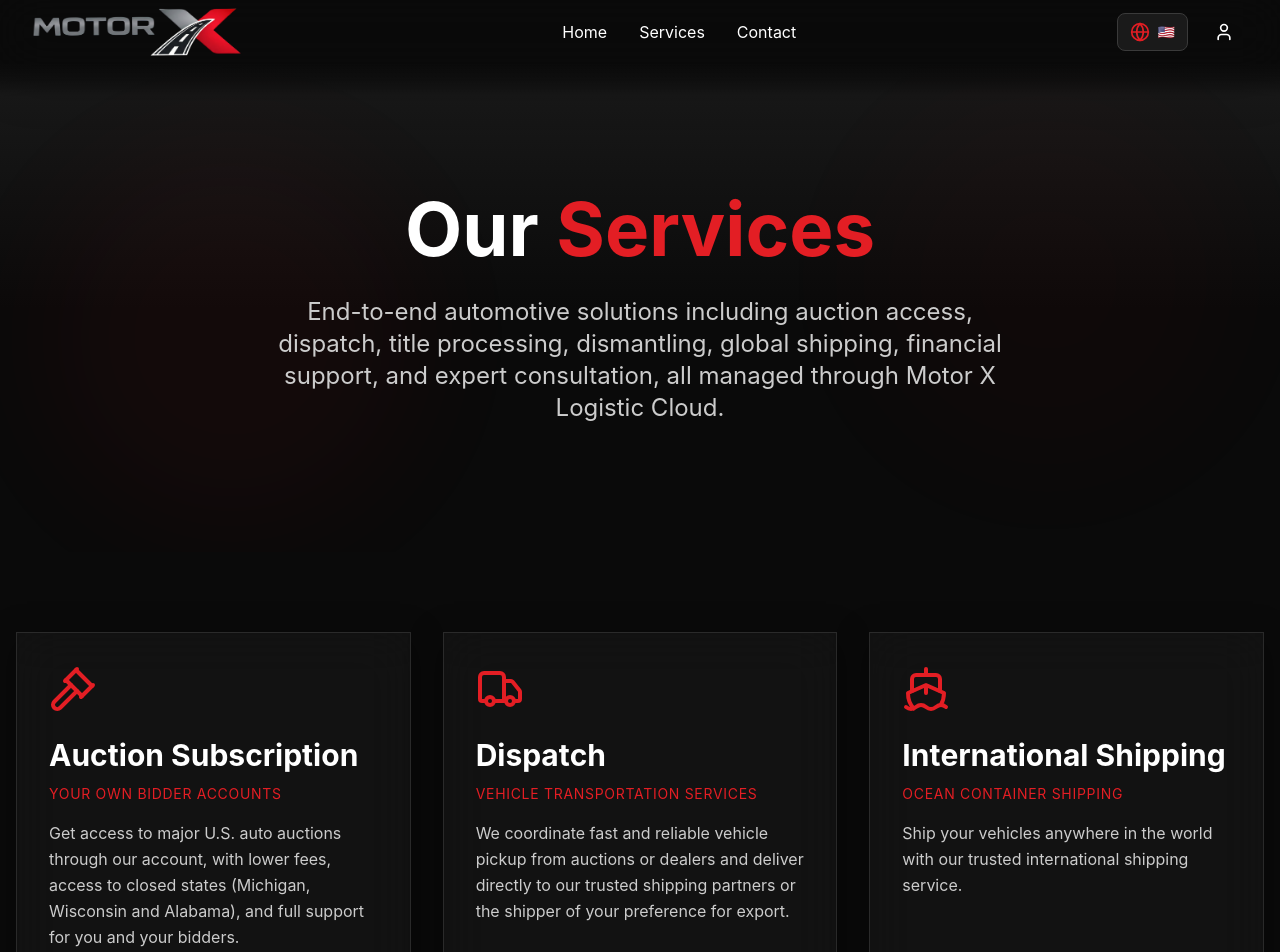
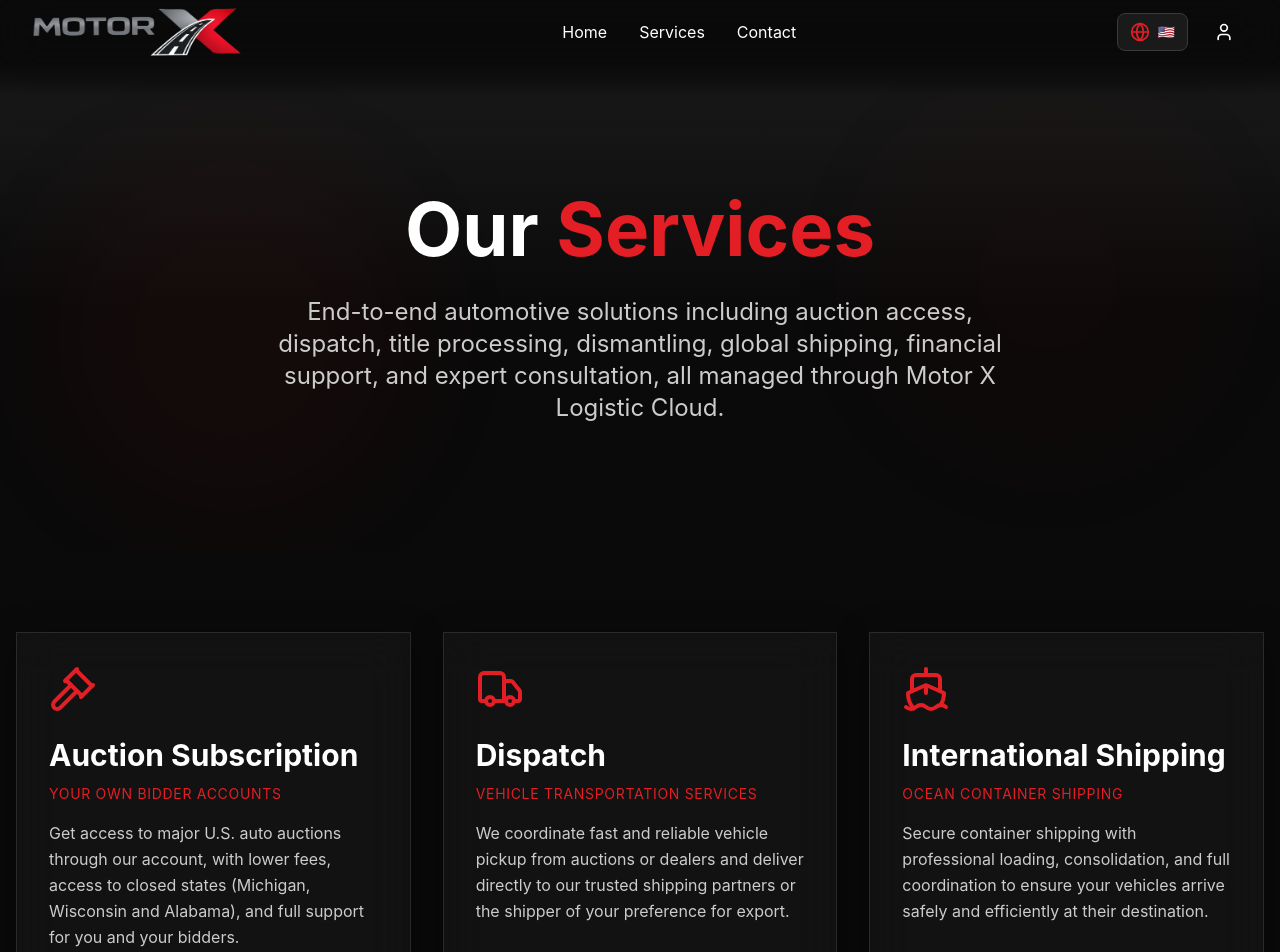
Before and after one commit to rhectoroc/motorx, a React (Vite) app: page /services in a window 1280 px wide. Shown: the top 952 px of the page. Built offline with nearby package versions, Linux system fonts and the light colour scheme.

Commit message:
Fix en Shipping

```diff
--- a/src/data/services.js
+++ b/src/data/services.js
@@ -50,7 +50,7 @@
         id: 'shipping',
         title: 'International Shipping',
         subtitle: 'Global Vehicle Export',
-        description: 'Ship your vehicles anywhere in the world with our trusted international shipping partners.',
+        description: 'Secure container shipping with professional loading, consolidation, and full coordination to ensure your vehicles arrive safely and efficiently at their destination.',
         icon: 'Ship',
         features: [
             'Worldwide Shipping',
--- a/src/i18n/locales/en.json
+++ b/src/i18n/locales/en.json
@@ -144,7 +144,7 @@
         "shipping": {
             "title": "International Shipping",
             "subtitle": "OCEAN CONTAINER SHIPPING",
-            "description": "Ship your vehicles anywhere in the world with our trusted international shipping service.",
+            "description": "Secure container shipping with professional loading, consolidation, and full coordination to ensure your vehicles arrive safely and efficiently at their destination.",
             "features": [
                 "Secure Container Loading",
                 "Export Documentation Support",
@@ -158,6 +158,10 @@
                 "End-to-end tracking",
                 "All-In-One Service"
             ],
+            "stats": {
+                "stat1": "24/7 support",
+                "stat2": "12+ years"
+            },
             "tag": "Personalized quotes available",
             "button": "Get a quote now",
             "footer": "Secure Container Loading * Export Documentation Support * Safe & Reliable Transport"
```
